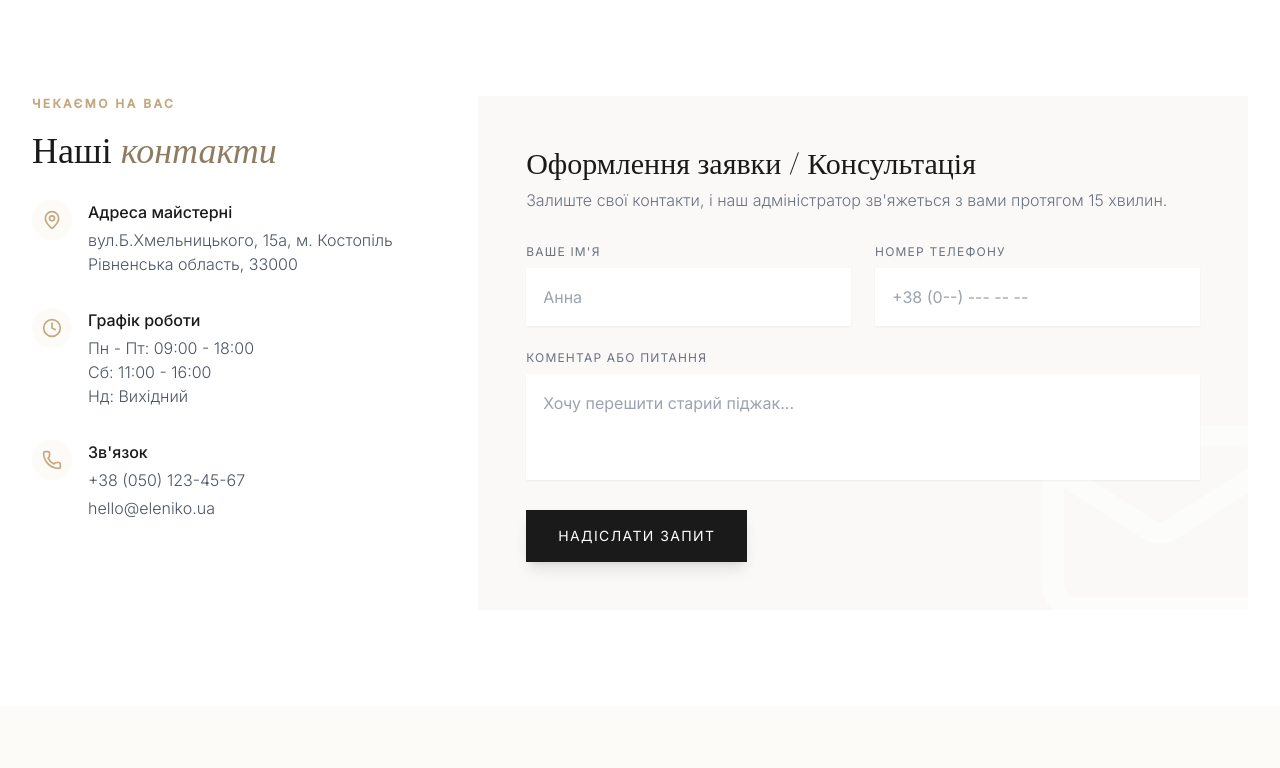
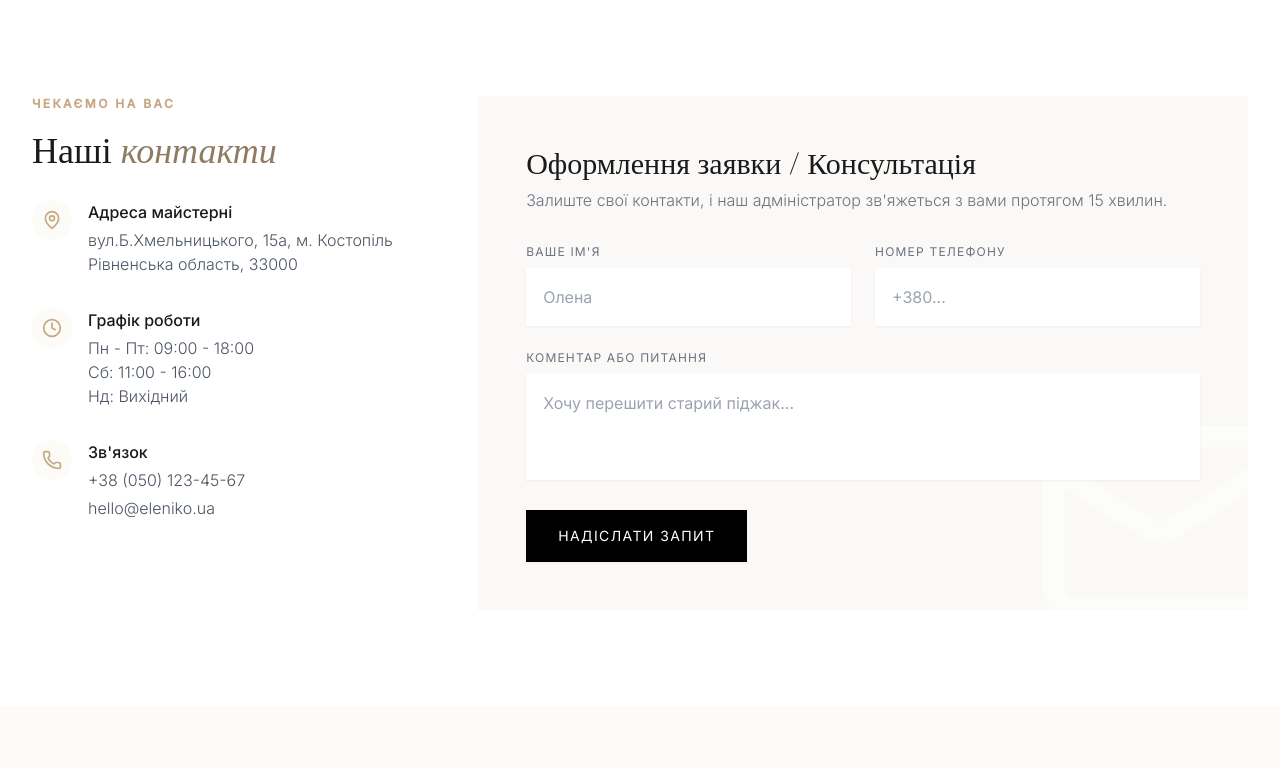
Before and after one commit to anechkasavchukk/sewing_studio, a Flask app: page / in a window 1280 px wide. Shown: the part 4738-5506 px from the top of the page. Run offline with Flask 3, Linux system fonts and the light colour scheme; data that the repository does not hold is empty; some libraries are stand-ins or nearby versions; some web fonts are replaced.

Commit message:
Оновлено

```diff
--- a/app.py
+++ b/app.py
@@ -3,7 +3,7 @@ from flask import Flask, jsonify, render_template, request, redirect, url_for, s
 import mysql.connector
 from datetime import datetime
 from dotenv import load_dotenv
-
+from datetime import date
 # Завантажуємо приховані змінні з файлу .env
 load_dotenv()
 
@@ -350,7 +350,7 @@ def api_add_customer():
     data = request.get_json()
 
     first_name = data.get('first_name')
-    last_name = data.get('last_name', '') # Прізвище може бути порожнім
+    last_name = data.get('last_name', '')
     phone = data.get('phone_number')
     reg_date = datetime.now().strftime('%Y-%m-%d')
 
@@ -374,6 +374,56 @@ def api_add_customer():
     finally:
         if 'cursor' in locals(): cursor.close()
         if 'conn' in locals() and conn.is_connected(): conn.close()
+@app.route('/submit_form', methods=['POST'])
+def submit_form():
+    name = request.form.get('first_name')
+    phone = request.form.get('phone_number')
+    comment = request.form.get('comment')
+    current_date = date.today()
+
+    # Створюємо підключення за твоїм стандартом
+    connection = mysql.connector.connect(**db_config)
+    cursor = connection.cursor(dictionary=True)
+
+    # 1. Перевіряємо, чи є клієнт за номером телефону
+    cursor.execute("SELECT customer_id FROM customer WHERE phone_number = %s", (phone,))
+    existing_customer = cursor.fetchone()
+
+    if existing_customer:
+        customer_id = existing_customer['customer_id']
+    else:
+        # Створюємо нового клієнта
+        cursor.execute("""
+            INSERT INTO customer (first_name, last_name, phone_number, registration_date)
+            VALUES (%s, '', %s, %s)
+        """, (name, phone, current_date))
+        customer_id = cursor.lastrowid
+
+    # 2. Створюємо замовлення (без деталей, лише шапка)
+    cursor.execute("""
+        INSERT INTO orders (customer_id, order_date, status)
+        VALUES (%s, %s, 'New')
+    """, (customer_id, current_date))
+
+    # Отримуємо ID щойно створеного замовлення, щоб прив'язати до нього деталі
+    order_id = cursor.lastrowid
+
+    default_service_id = 8
+
+    cursor.execute("""
+        INSERT INTO order_items (order_id, service_id, quantity, comments)
+        VALUES (%s, %s, 1, %s)
+    """, (order_id, default_service_id, comment))
+
+    # ЗБЕРІГАЄМО ЗМІНИ через connection, а не db!
+    connection.commit()
+
+    # Закриваємо курсор і обов'язково саме з'єднання
+    cursor.close()
+    connection.close()
+
+    # Повертаємо користувача на головну сторінку
+    return redirect('/?status=success')
 
 if __name__ == '__main__':
     app.run(host='0.0.0.0', debug=True, port=5000)
--- a/templates/index.html
+++ b/templates/index.html
@@ -362,25 +362,27 @@
     <h3 class="font-serif text-3xl mb-2 relative z-10">Оформлення заявки / Консультація</h3>
     <p class="text-gray-500 font-light mb-8 relative z-10">Залиште свої контакти, і наш адміністратор зв'яжеться з вами протягом 15 хвилин.</p>
 
-                    <form class="space-y-6 relative z-10">
+    <form action="/submit_form" method="POST" class="space-y-6 relative z-10">
         <div class="grid grid-cols-1 md:grid-cols-2 gap-6">
             <div>
                 <label class="block text-xs uppercase tracking-widest text-gray-500 mb-2">Ваше ім'я</label>
-                                <input type="text" class="w-full p-4 border border-white bg-white focus:outline-none focus:border-brand-gold transition-colors shadow-sm" placeholder="Анна">
+                <input type="text" name="first_name" required class="w-full p-4 border border-white bg-white focus:outline-none focus:border-brand-gold transition-colors shadow-sm" placeholder="Олена">
             </div>
             <div>
                 <label class="block text-xs uppercase tracking-widest text-gray-500 mb-2">Номер телефону</label>
-                                <input type="tel" class="w-full p-4 border border-white bg-white focus:outline-none focus:border-brand-gold transition-colors shadow-sm" placeholder="+38 (0--) --- -- --">
+                <input type="tel" name="phone_number" required class="w-full p-4 border border-white bg-white focus:outline-none focus:border-brand-gold transition-colors shadow-sm" placeholder="+380...">
             </div>
         </div>
         <div>
             <label class="block text-xs uppercase tracking-widest text-gray-500 mb-2">Коментар або питання</label>
-                            <textarea id="contactMessage" rows="3" class="w-full p-4 border border-white bg-white focus:outline-none focus:border-brand-gold transition-colors shadow-sm resize-none" placeholder="Хочу перешити старий піджак..."></textarea>
+            <textarea id="contactMessage" name="comment" rows="3" required class="w-full p-4 border border-white bg-white focus:outline-none focus:border-brand-gold transition-colors shadow-sm resize-none" placeholder="Хочу перешити старий піджак..."></textarea>
         </div>
-                        <button type="button" class="bg-brand-dark text-white px-8 py-4 text-sm uppercase tracking-widest hover:bg-brand-gold transition-colors w-full md:w-auto shadow-lg">
-                            Надіслати запит
+
+        <button type="submit" class="bg-black text-white px-8 py-4 text-sm tracking-widest uppercase hover:bg-gray-800 transition-colors shadow-sm">
+            НАДІСЛАТИ ЗАПИТ
         </button>
     </form>
+</div>
                 </div>
             </div>
         </div>
@@ -542,5 +544,17 @@
         // Ініціалізація розрахунку при завантаженні
         calculatePrice();
     </script>
+    <script>
+    // Перевіряємо, чи є в адресі сайту '?status=success'
+    const urlParams = new URLSearchParams(window.location.search);
+    if (urlParams.get('status') === 'success') {
+
+        // Показуємо найпростіше віконце браузера
+        alert("Ваша заявка успішно відправлена! Ми зв'яжемося з вами найближчим часом.");
+
+        // Стирання '?status=success' з адреси, щоб віконце не вискакувало знову при оновленні сторінки
+        window.history.replaceState(null, null, window.location.pathname);
+    }
+</script>
 </body>
 </html>
```
Lines whose indentation alone changed are shown as unchanged.
